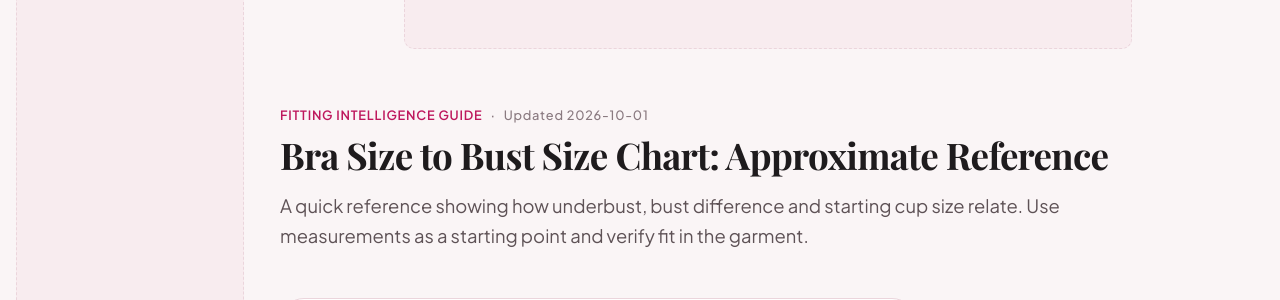
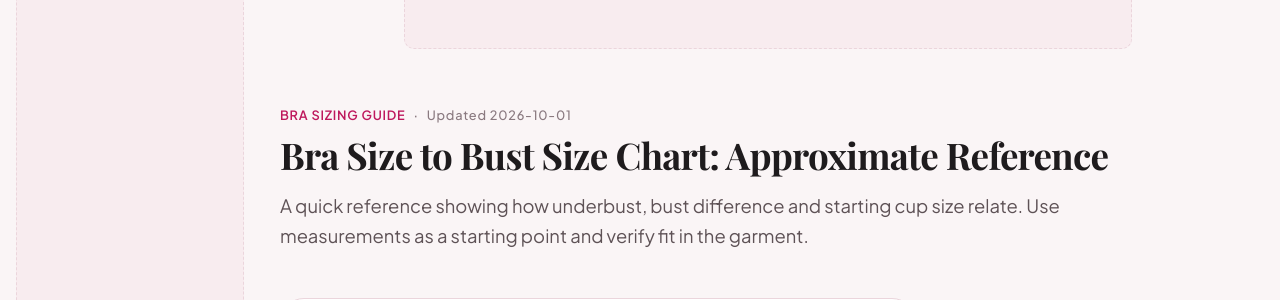
Before and after one commit to sharpedge74-cmyk/Bra-Size-Pro, a Jekyll site: the page built from bra-size-to-bust-size-chart.html, in a window 1280 px wide and 900 px high. Shown: the part 260-560 px from the top of the window. Built offline with Jekyll 4.4.1, drawn with Linux system fonts in a browser that asks for light colours; some web fonts are replaced.

Commit message:
Use natural guide label

```diff
--- a/_layouts/guide.html
+++ b/_layouts/guide.html
@@ -8,7 +8,7 @@ layout: default
 
   <header class="guide-header">
     <div class="guide-meta-kicker">
-      <span class="guide-tag">Fitting Intelligence Guide</span>
+      <span class="guide-tag">Bra Sizing Guide</span>
       {% if page.last_reviewed %}
       <span class="guide-kicker-sep" aria-hidden="true">&middot;</span>
       <span class="guide-date">Updated {{ page.last_reviewed }}</span>
```
